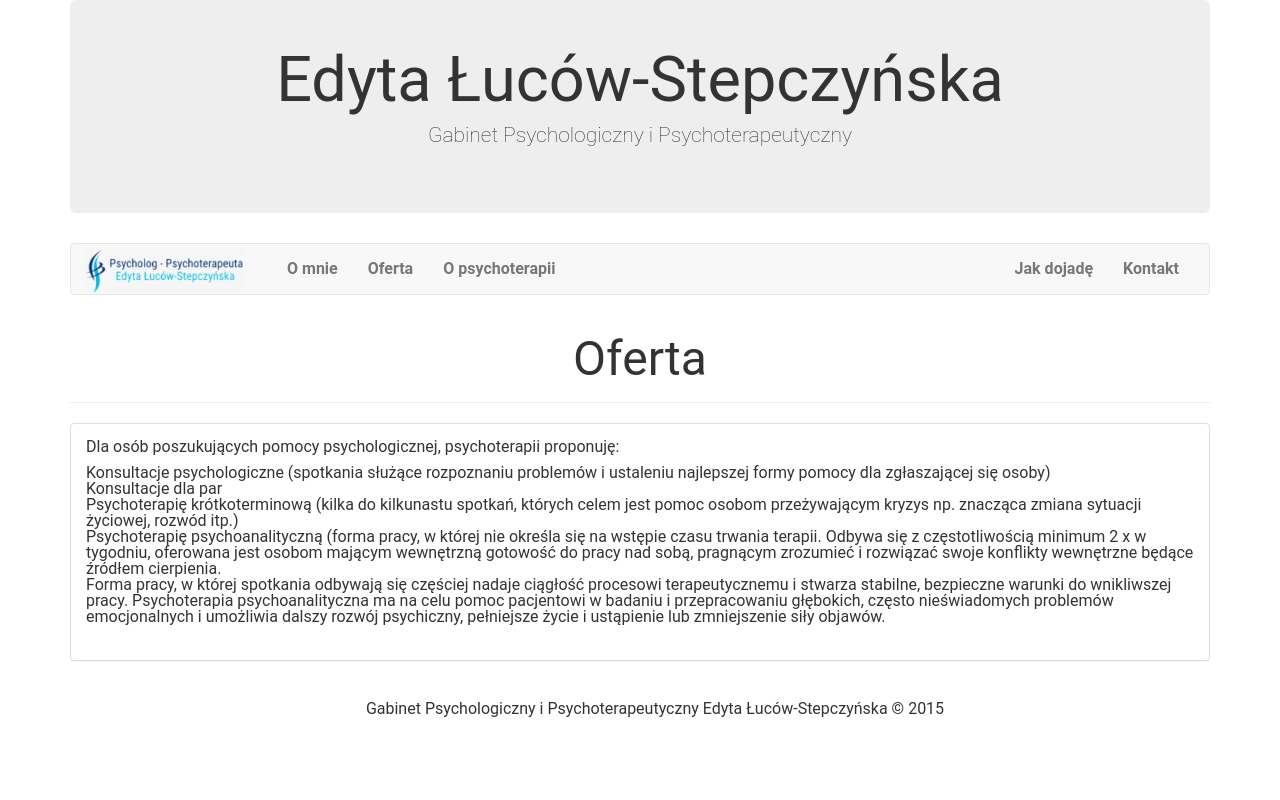
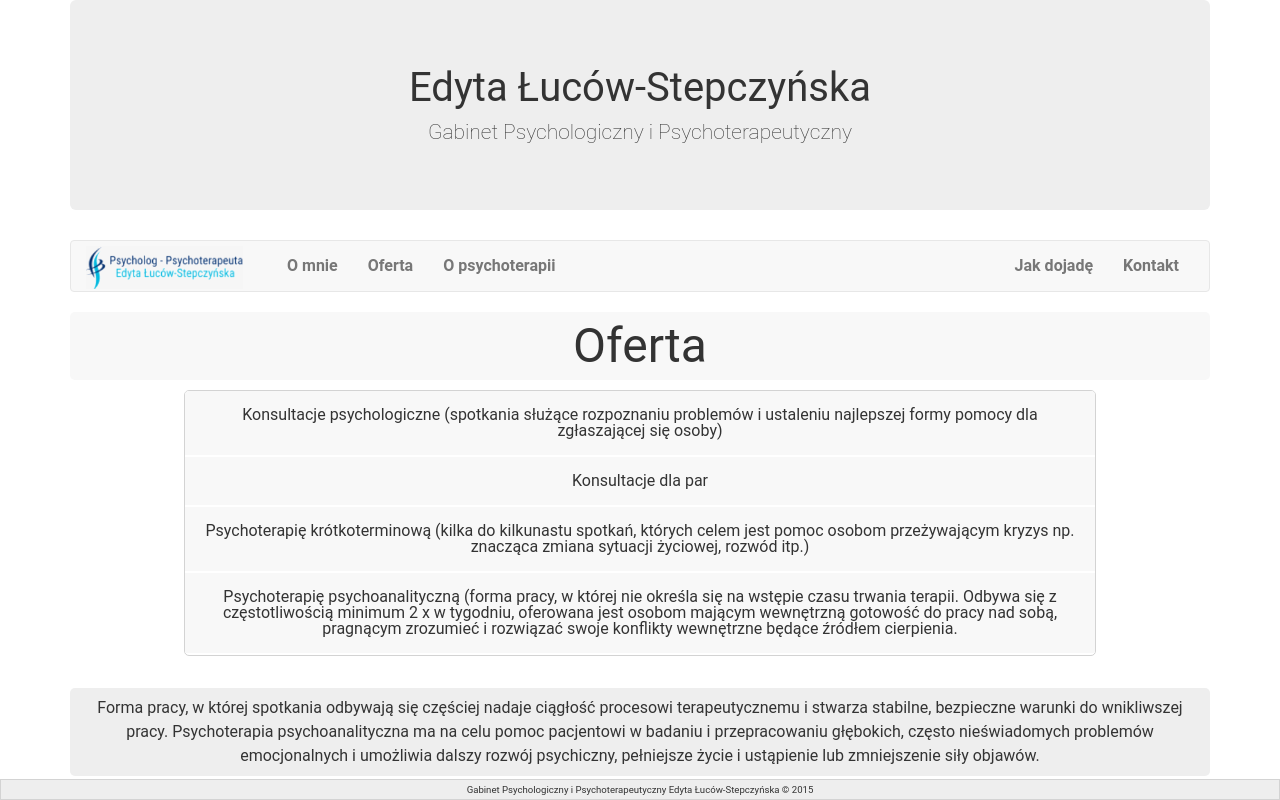
Before and after one commit to Ogar616/psychoterapia-kolobrzeg, a React (Create React App) app: page /offer in a window 1280 px wide. Built offline with nearby package versions, Linux system fonts and the light colour scheme.

Commit message:
added sticky navbar and styling on sections

```diff
--- a/package.json
+++ b/package.json
@@ -4,7 +4,7 @@
   "private": true,
   "dependencies": {
     "bootstrap": "^4.2.1",
-    "jquery": "^1.9.1",
+    "jquery": "^1.12.4",
     "popper.js": "^1.14.6",
     "react": "^16.6.3",
     "react-dom": "^16.6.3",
--- a/src/App.js
+++ b/src/App.js
@@ -13,6 +13,7 @@ import Footer from "./components/footer";
 
 const App = () => (
   <Router>
+    <>
     <div className="container">
       <Jumbotron />
       <Nav />
@@ -23,8 +24,10 @@ const App = () => (
       <Route path="/psychoteraphy" component={Psycho} />
       <Route path="/Contact" component={Contact} />
       <Route path="/location" component={Location} />
-      <Footer />
+
     </div>
+    <Footer />
+    </>
   </Router>
 );
 
--- a/src/components/about.js
+++ b/src/components/about.js
@@ -1,24 +1,19 @@
 import React, { Component } from "react";
 
-import ListItem from './listItem';
-import listItems from './data/listItemsAbout';
+import ListItem from "./listItem";
+import listItems from "./data/listItemsAbout";
+import runAnimation from "./runAnimation";
 
 class About extends Component {
+  componentDidMount() {
+    runAnimation();
+  }
   render() {
-    const list = listItems.map((e, i) => <ListItem text={e.text} key={i}/>);
+    const list = listItems.map((e, i) => <ListItem text={e.text} key={i} />);
     return (
       <>
-        <div className="page-header">
-          <h1>O mnie </h1>
-        </div>
-        <div className="panel panel-default">
-          <div className="panel-body">
-            <ul className="rolldown-list" id="myList">
-
-              {list}
-            </ul>
-          </div>
-        </div>
+        <h1>O mnie </h1>
+        <ul className="rolldown-list">{list}</ul>
       </>
     );
   }
--- /dev/null
+++ b/src/components/data/aboutPsychoTexts.js
@@ -0,0 +1,5 @@
+const text1 = 'Psychoterapeuta rozmawia z pacjentem o jego uczuciach, myślach, fantazjach, snach. W ten sposób pomaga mu dotrzeć do tego co w nim najgłębiej ukryte i zrozumieć przyczyny własnych problemów. Źródła naszych przeżyć oraz motywy działań często są nieświadome. Prowadzi to do powtarzania w życiu bolesnych doświadczeń, których natury nie rozumiemy i które wywołują cierpienie. Uwolnienie się od tego bez pomocy kompetentnego terapeuty jest bardzo trudne. Terapeuta może pomóc pacjentowi zrozumieć jak teraźniejszość i przeszłość wpływają na sposób widzenia i rozumienia rzeczywistości, na obecne zachowania i relacje z innymi. Istotne jest odkrywanie nieświadomych aspektów funkcjonowania pacjenta- mechanizmów obronnych, lęków, snów (w formie interpretacji - jako głównego narzędzia terapii). Wiedza zdobyta w ten sposób może prowadzić do zmiany w sposobie przeżywania siebie i świata, ma wpływ na nasze działania i zdolność do wiązania się z innymi. Daje to szansę na zmniejszenie cierpienia lub uwolnienie się od niego i życie bardziej szczęśliwe, satysfakcjonujące i twórcze. Dzięki psychoterapii możliwe jest podjęcie na nowo zahamowanego procesu dojrzewania i integracji osobowości. Dokonywanie zmian i rozwiązywanie wewnętrznych konfliktów jest też procesem trudnym, długotrwałym i dlatego wymaga regularnych i częstych spotkań.'
+
+const text2 = 'Depresja, nerwica, problemy ze snem, zaburzenia jedzenia, obawy i lęki, natrętne myśli lub czynności, nadmierna podatność na choroby, obniżona odporność bez wyraźnej przyczyny, poczucie prześladowania, bycia obserwowanym, trudności w porozumiewaniu się z innymi, kryzys małżeński lub partnerski, przeżycie traumatycznej sytuacji, nieradzenie sobie z emocjami, poczucie niewykorzystywania swoich możliwości, potrzeba rozwoju i poznania siebie, zaniżona samoocena, nadmierny krytycyzm wobec siebie lub innych, nieodnajdywanie poczucia sensu swojego istnienia, ogólne niezadowolenie z jakości życia, bóle głowy, brzucha, pleców lub kręgosłupa o nieustalonej przyczynie lub związane z silnymi emocjami'
+
+export {text1, text2}
--- a/src/components/footer.js
+++ b/src/components/footer.js
@@ -4,12 +4,8 @@ class Footer extends Component {
   render() {
     return (
       <div className="footer">
-        <div className="container">
-          <div className="copyright text-center py-3">
             Gabinet Psychologiczny i Psychoterapeutyczny Edyta Łuców-Stepczyńska
             © 2015
-          </div>
-        </div>
       </div>
     );
   }
--- a/src/components/jumbotron.js
+++ b/src/components/jumbotron.js
@@ -3,7 +3,7 @@ import React from 'react';
 const Jumbotron = () => (
     <div className="jumbotron jumbotron-fluid">
   <div className="container">
-    <h1>Edyta Łuców-Stepczyńska</h1>
+    <h2>Edyta Łuców-Stepczyńska</h2>
     <p className="lead">Gabinet Psychologiczny i Psychoterapeutyczny</p>
   </div>
 </div>
--- a/src/components/listItem.js
+++ b/src/components/listItem.js
@@ -1,33 +1,9 @@
 import React, { Component } from "react";
 
 class ListItem extends Component {
-  componentDidMount() {
-    // $('.rolldown-list li').each(function () {
-    //   var delay = ($(this).index() / 4) + 's';
-    //   $(this).css({
-    //     webkitAnimationDelay: delay,
-    //     mozAnimationDelay: delay,
-    //     animationDelay: delay
-    //   });
-    // });
-
-    // $('#btnReload').click(function () {
-    //   $('#myList').removeClass('rolldown-list');
-    //   setTimeout(function () {
-    //     $('#myList').addClass('rolldown-list');
-    //   }, 1);
-    // });
-  }
   render() {
     return (
       <li className='bg-light'>
-        {/* <button
-          type="button"
-          className="btn btn-default"
-          aria-label="Left Align"
-        >
-          <span className="glyphicon glyphicon-ok" aria-hidden="true" />
-        </button> */}
         {this.props.text}
       </li>
     );
--- a/src/components/nav.js
+++ b/src/components/nav.js
@@ -4,9 +4,25 @@ import { BrowserRouter as Router, Route, Link } from "react-router-dom";
 import NavButton from "./navButton";
 import navLinks from "./data/navLinks";
 
-import img from '../assets/logo4.png';
+import img from "../assets/logo4.png";
 
 class Nav extends Component {
+  componentDidMount() {
+    window.onscroll = () => {
+      stickIt();
+    };
+
+    const navbar = document.getElementsByTagName("nav")[0];
+    const sticky = navbar.offsetTop;
+
+    const stickIt = () => {
+      if (window.pageYOffset >= sticky) {
+        navbar.classList.add("sticky");
+      } else {
+        navbar.classList.remove("sticky");
+      }
+    };
+  }
   handleNavClick = i => {
     navLinks.forEach(e => {
       e.active = false;
@@ -52,7 +68,10 @@ class Nav extends Component {
               <span className="icon-bar" />
             </button>
             <li className="navbar-brand" onClick={this.handleBrandClick}>
-              <Link to="/home"> <img className='logo' src={img} alt='logo'/></Link>
+              <Link to="/home">
+                {" "}
+                <img className="logo" src={img} alt="logo" />
+              </Link>
             </li>
           </div>
           <div
--- a/src/components/offer.js
+++ b/src/components/offer.js
@@ -1,29 +1,29 @@
 import React, { Component } from "react";
 
-import listItems from './data/listItemsOffer';
-import ListItem from './listItem';
+import listItems from "./data/listItemsOffer";
+import ListItem from "./listItem";
+import runAnimation from "./runAnimation";
 
 class Offer extends Component {
+  componentDidMount() {
+    runAnimation();
+  }
   render() {
-    const list = listItems.map((e, i) => <ListItem text={e.text} key={i}/>);
-    return <>
-         <div className="page-header">
-          <h1>Oferta </h1>
-        </div>
-        <div className="panel panel-default">
-          <div className="panel-body">
-            <ul className="list-group">
-            <p>
-            Dla osób poszukujących pomocy psychologicznej, psychoterapii proponuję:
-            </p>
-              {list}
-              <p>
-              Forma pracy, w której spotkania odbywają się częściej nadaje ciągłość procesowi terapeutycznemu i stwarza stabilne, bezpieczne warunki do wnikliwszej pracy. Psychoterapia psychoanalityczna ma na celu pomoc pacjentowi w badaniu i przepracowaniu głębokich, często nieświadomych problemów emocjonalnych i umożliwia dalszy rozwój psychiczny, pełniejsze życie i ustąpienie lub zmniejszenie siły objawów.
-              </p>
-            </ul>
-          </div>
-          </div>
-    </>;
+    const list = listItems.map((e, i) => <ListItem text={e.text} key={i} />);
+    return (
+      <>
+        <h1>Oferta </h1>
+        <ul className="rolldown-list">{list}</ul>
+        <p className='description'>
+          Forma pracy, w której spotkania odbywają się częściej nadaje ciągłość
+          procesowi terapeutycznemu i stwarza stabilne, bezpieczne warunki do
+          wnikliwszej pracy. Psychoterapia psychoanalityczna ma na celu pomoc
+          pacjentowi w badaniu i przepracowaniu głębokich, często nieświadomych
+          problemów emocjonalnych i umożliwia dalszy rozwój psychiczny,
+          pełniejsze życie i ustąpienie lub zmniejszenie siły objawów.
+        </p>
+      </>
+    );
   }
 }
 
--- /dev/null
+++ b/src/components/runAnimation.js
@@ -0,0 +1,16 @@
+import jQuery from "jquery";
+
+const runAnimation = () => {
+    jQuery(document).ready(function($) {
+        $(".rolldown-list li").each(function() {
+          var delay = $(this).index() / 4 + "s";
+          $(this).css({
+            webkitAnimationDelay: delay,
+            mozAnimationDelay: delay,
+            animationDelay: delay
+          });
+        });
+      });
+}
+
+export default runAnimation;
--- a/src/styles/generic.scss
+++ b/src/styles/generic.scss
@@ -1,9 +1,8 @@
 #root {
-    font-family: 'Roboto';
+  font-family: "Roboto";
 }
 .btn {
   margin-right: 20px;
-
 }
 li {
   list-style: none;
@@ -12,10 +11,18 @@ img {
   width: 100%;
 }
 .footer {
-    margin-top: 40px;
+  width: 100%;
+  text-align: center;
+  font-size: 0.6rem;
+  background-color: #eee;
+  border: 1px solid lightgrey;
+  padding: 0.5em;
+  position: fixed;
+  bottom: 0;
 }
 .nav {
   font-weight: bold;
+  overflow: hidden;
 }
 .navbar-header {
   margin-right: -90px !important;
@@ -31,51 +38,57 @@ img {
 }
 .jumbotron {
   text-align: center;
-    h1{
+  h1 {
     margin-top: 0;
   }
 }
-.page-header {
+h1 {
+  background-color: #f8f8f8;
   text-align: center;
   font-size: 3rem;
+  padding: 0.2em;
+  border-radius: 5px;
+}
+h2 {
+  text-align: center;
+  font-size: 2.5rem;
+}
+h3 {
+  background-color: #f8f8f8;
+  text-align: center;
+  font-size: 2rem;
+  padding: 0.2em;
+  border-radius: 5px;
+}
+.description {
+  background-color: #eee;
+  text-align: center;
+  padding: 0.5em;
+  margin-top: 2em;
+  border-radius: 5px;
+  line-height: 1.5em;
 }
 
-
-
-
 .rolldown-list {
-    text-align: left;
-    padding: 0;
-    margin: 0;
-  }
-
-  .rolldown-list li {
-    padding: 1em;
-    margin-bottom: .125em;
-    display: block;
-    list-style: none;
-    // text-transform: uppercase;
-  }
-
-  .rolldown-list li {
-    visibility: hidden;
-    animation: rolldown .7s 1;
-    transform-origin: 50% 0;
-    animation-fill-mode: forwards;
-  }
-
-  .rolldown-list li {
-    background-color: #F8F8F8;
-  }
-
-  #myList {
   position: relative;
   width: 80%;
   left: 10%;
-
+  border: 1px solid lightgray;
+  border-radius: 5px;
+  overflow: hidden;
+  li {
+    background-color: #f8f8f8;
+    padding: 1em;
+    margin-bottom: 0.125em;
+    display: block;
+    list-style: none;
+    visibility: hidden;
+    animation: rolldown 0.7s 1;
+    transform-origin: 50% 0;
+    animation-fill-mode: forwards;
+    text-align: center;
   }
-
-
+}
 
 @keyframes rolldown {
   0% {
@@ -91,3 +104,9 @@ img {
     transform: rotateX(0deg);
   }
 }
+
+.sticky {
+  width: 95%;
+  position: fixed;
+  top: 0;
+}
```
Also changed, not shown: src/components/psychoteraphy.js (+11 -31 lines), 1 other file (tests, documents, lock files or other folders). Lines whose indentation alone changed are shown as unchanged.
